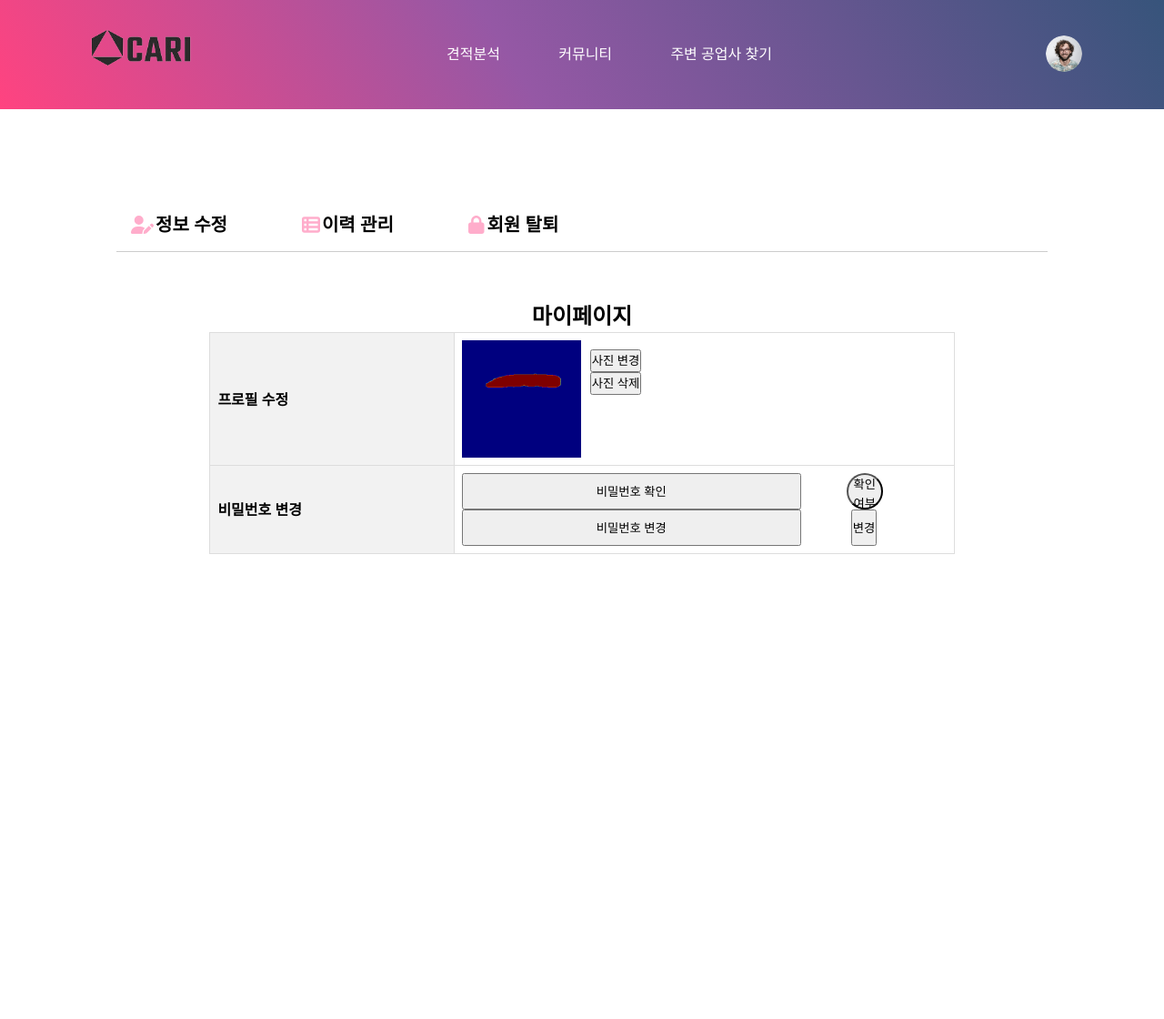
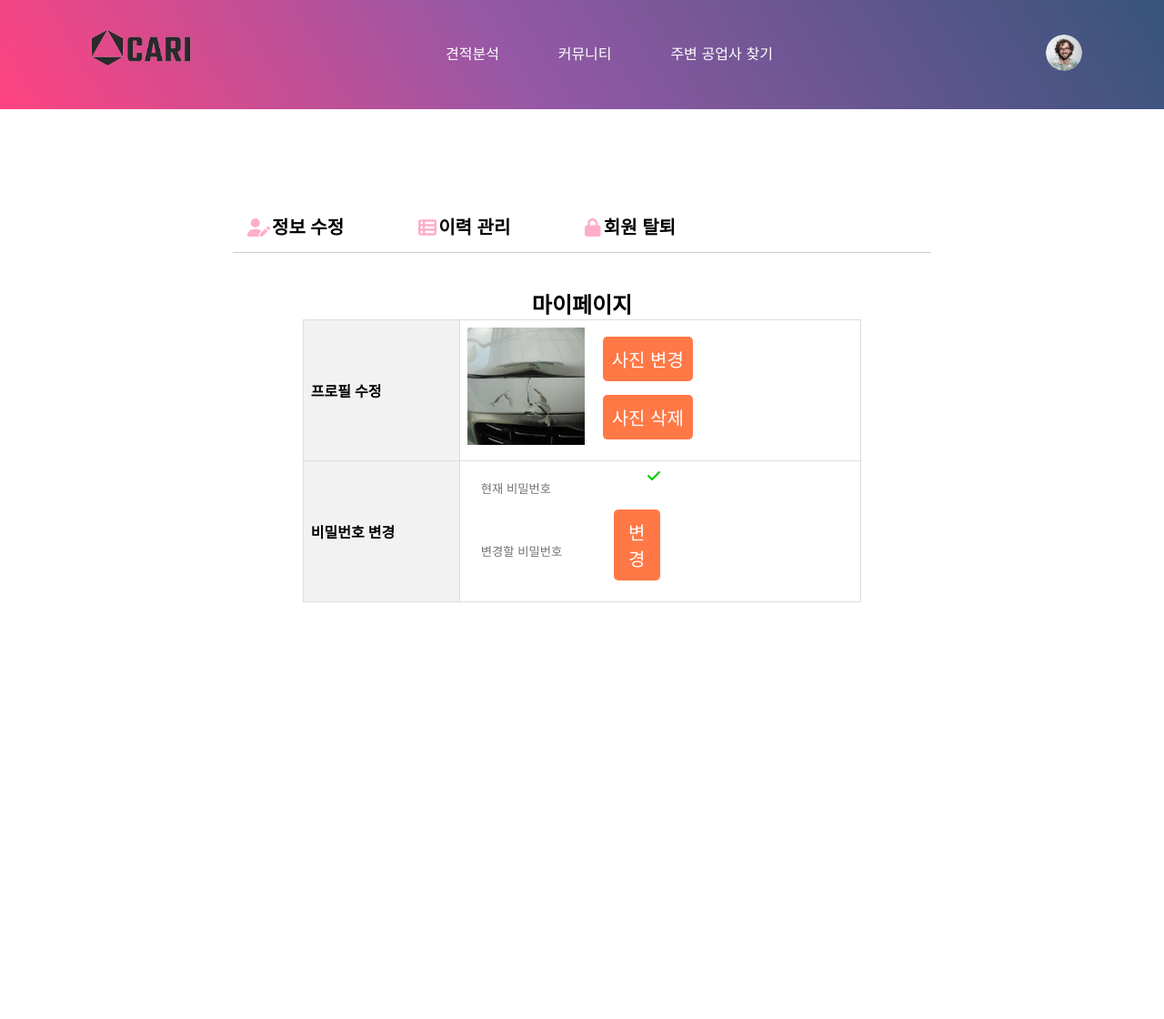
Before and after one commit to YooooSW/KEPCO_project_3, a Django app: page /my_page/ in a window 1280 px wide. Shown: the whole page at 91% size. Before the commit the page ends 609 px from the top, so only its background shows below. Run offline with Django 4.2, Linux system fonts and the light colour scheme; some libraries are stand-ins or nearby versions.

Commit message:
23.06.15 헤더수정 및 자동차 견적 페이지, 마이페이지 수정

```diff
--- a/Web_Django/mainapp/static/css/form.css
+++ b/Web_Django/mainapp/static/css/form.css
@@ -2,7 +2,7 @@
     margin: 0;
     padding: 0;
     box-sizing: border-box;
-    font-family: 'Black Han Sans', 'poppins', sans-serif;
+    /* font-family: 'Black Han Sans', 'poppins', sans-serif;  */
     /* 폰트 */
 }
 
--- a/Web_Django/mainapp/static/css/header.css
+++ b/Web_Django/mainapp/static/css/header.css
@@ -2,22 +2,18 @@
     margin: 0;
     padding: 0;
     box-sizing: border-box;
-    font-family:  'Black Han Sans','poppins', sans-serif;
-    /* 폰트 */
+
 }
 
 
-.nav-links li{
-    font-family: 'Black Han Sans', 'poppins', sans-serif;
-}
 .header{
     height: 15vh;
     width: 100%;
     /* 배경높이 조절 */
     background: linear-gradient(59deg, rgba(255,67,128,1) 0%, rgba(149,88,165,1) 44%, rgba(55,84,123,1) 100%);
-
     background-size: cover;
     background-position: center;
+    font-family:  'Black Han Sans','poppins', sans-serif;
 }
 
 nav{
--- a/Web_Django/mainapp/static/css/map.css
+++ b/Web_Django/mainapp/static/css/map.css
@@ -42,8 +42,6 @@
     margin-bottom: 10%;
     color: #fff;
     .text{color: #a838c4;}
-
-
 }
 
 .text{
--- a/Web_Django/mainapp/static/css/mypage.css
+++ b/Web_Django/mainapp/static/css/mypage.css
@@ -1,9 +1,10 @@
 .hero{
-    width:  80%;
+    width:  60%;
     height:  800px;
     position: relative;
     margin: 100px auto;
     overflow: hidden;
+
 }
 
 /* .img-btn{
@@ -18,6 +19,22 @@
     font-size: 20px;
 } */
 
+.img-btn{
+    display: flex;
+    flex-direction: row;
+    margin-bottom: 15px;
+    position: relative;
+    border: none;
+    width: 100%;
+    border-radius: 5px;
+    color: #ffffff;
+    background-color: #ff7846;
+    font-size:20px;
+    padding:10px 10px;
+}
+button{
+    cursor: pointer;
+}
 .btn-box{
     display: flex;
     border-bottom: 1px solid #ccc;
@@ -101,9 +118,6 @@
     text-overflow: ellipsis;
 }
 
-
-
-
 .table_my_page {
     border-collapse: collapse;
     width: 100%;
@@ -127,7 +141,8 @@ th {
     width: calc(100% - 200px);
 }
 .buttons {
-    margin: 10px;
+    margin-left: 20px;
+    margin-top: 10px;
 }
 
 .fa-user-pen, .fa-table-list{
@@ -138,3 +153,18 @@ th {
     color: rgb(255, 173, 203);
     margin-right: 3px;
 }
+
+/* ------check 아이콘--------- */
+.fa-check{
+    color: rgb(0, 205, 0);
+}
+
+
+/* ------비밀번호 변경 줄------ */
+
+.ch-pwd-row{
+    width: 50%;
+}
+.ch-pwd-row .img-btn{
+    width: 30%;
+}
--- a/Web_Django/mainapp/templates/mainapp/board_des.html
+++ b/Web_Django/mainapp/templates/mainapp/board_des.html
@@ -12,9 +12,10 @@
 <body>
     <div class="header">
         {% include 'mainapp/include/newnav.html' %}
+    </div>
 
-        <div class="container">
-             <div class="board_wrap">
+    <div class="container">
+        <div class="board_wrap">
         <div class="board_title">
             <strong>게 시 판</strong>
         </div>
--- a/Web_Django/mainapp/templates/mainapp/login/loginform.html
+++ b/Web_Django/mainapp/templates/mainapp/login/loginform.html
@@ -7,7 +7,7 @@
     <meta name="viewport" content="width=device-width, initial-scale=1.0">
     <title>Document</title>
     <link rel="stylesheet" href="login.css">
-    <script type="text/javascript" src="https://use.fontawesome.com/releases/v6.3.0/js/all.js" crossorigin="anonymous"></script>
+
     {% include 'mainapp/include/css.html' %}
 </head>
 <body>
--- a/Web_Django/mainapp/templates/mainapp/my_Page.html
+++ b/Web_Django/mainapp/templates/mainapp/my_Page.html
@@ -1,3 +1,4 @@
+{% load static %}
 <!DOCTYPE html>
 <html lang="ko">
 <head>
@@ -7,18 +8,16 @@
 
 
     <!-- header부분 -->
+    {% include 'mainapp/include/css.html' %}
     <link rel="stylesheet" type="text/css" href="/static/css/header.css">
     <link rel="stylesheet" type="text/css" href="/static/css/mypage.css">
-
-
-    <link rel="stylesheet" href="https://fonts.googleapis.com/css?family=Poppins&display=swap">
-    <script type="text/javascript" src="https://use.fontawesome.com/releases/v6.3.0/js/all.js" crossorigin="anonymous"></script>
 
 </head>
 <body>
     <div class="header">
     {% include 'mainapp/include/newnav.html' %}
-        <div class="hero">
+</div>
+        <div class="hero" id="testt">
             <div class = "btn-box">
                 <button id="btn1" onclick="openHTML()"><i class="fa-solid fa-user-pen"></i>정보 수정</button>
                 <button id="btn2" onclick="openCSS()"><i class="fa-solid fa-table-list"></i>이력 관리</button>
@@ -33,13 +32,13 @@
                     <table class="table_my_page">
                         <tbody>
                             <tr>
-                                <th >프로필 수정</th>
+                                <th>프로필 수정</th>
                                 <td>
                                     <div class="btn-img-row">
-                                        <img src="/static/img/r_3.png" alt="image">
+                                        <div class="profile_img"><img src="/static/img/r_1.png" alt="image"></div>
                                         <div class="buttons">
-                                            <div class="img-btn" style="display: flex; flex-direction: row;"><button>사진 변경</button></div>
-                                            <div class="img-btn" style="display: flex; flex-direction: row;"><button>사진 삭제</button></div>
+                                            <button class="img-btn">사진 변경</button>
+                                            <button class="img-btn">사진 삭제</button>
                                         </div>
                                     </div>
                                 </td>
@@ -47,16 +46,15 @@
                             <tr>
                                 <th>비밀번호 변경</th>
                                 <td>
-                                    <div>
+                                    <div class="ch-pwd-row">
                                         <div style="display: flex; flex-direction: row;">
-                                            <button style="width: 70%; height: 40px;">비밀번호 확인</button>
-                                            <div style="width: 50px;"></div> <!-- 여백을 추가 -->
-                                            <button style="width: 40px; height: 40px; border-radius: 100%;">확인여부</button>
+                                            <input type="password" placeholder="현재 비밀번호">
+                                            <i class="fa-solid fa-check"></i>
                                         </div>
                                         <div style="display: flex; flex-direction: row;">
-                                            <button style="width: 70%; height: 40px;">비밀번호 변경</button>
-                                            <div style="width: 55px;"></div> <!-- 여백을 추가 -->
-                                            <button style="height: 40px;">변경</button>
+                                            <input type="password" placeholder="변경할 비밀번호">
+
+                                            <button class="img-btn">변경</button>
                                         </div>
                                     </div>
 
@@ -74,61 +72,111 @@
             <div class="content" id="content2">
                 <div class="content-left">
                     <h2 align="left">게시글 내역</h2>
-                    <table class="table_my_page">
-                        <tbody>
-                            <tr>
-                            <td>데이터분석 전문가 자격검정 시험. 빅데이터 시대가 도래하고 데이터 분석가의 필요성이 증가함에 따라 데이터 분석 전문가 자격에 대한 기업의 수요를 반영하여
-                                2014년부터 실시한 시험으로 과학기술정보통신부가 주무부처이고 한국데이터산업진흥원이 시행한다.
-                            </td>
-                            <td style="white-space: nowrap;">댓글 개수 </td>
-                            <td style="white-space: nowrap;">댓글 작성시간 </td>
-                            </tr>
-                            <tr>
-                                <td>데이터분석 전문가 자격검정 시험. 빅데이터 시대가 도래하고 데이터 분석가의 필요성이 증가함에 따라 데이터 분석 전문가 자격에 대한 기업의 수요를 반영하여
-                                    2014년부터 실시한 시험으로 과학기술정보통신부가 주무부처이고 한국데이터산업진흥원이 시행한다.
-                                </td>
-                                <td style="white-space: nowrap;">댓글 개수 </td>
-                                <td style="white-space: nowrap;">댓글 작성시간 </td>
-                            </tr>
+                    <div class="table-box">
 
-                            <tr>
-                                <td>데이터분석 전문가 자격검정 시험. 빅데이터 시대가 도래하고 데이터 분석가의 필요성이 증가함에 따라 데이터 분석 전문가 자격에 대한 기업의 수요를 반영하여
-                                    2014년부터 실시한 시험으로 과학기술정보통신부가 주무부처이고 한국데이터산업진흥원이 시행한다.
-                                </td>
-                                <td style="white-space: nowrap;">댓글 개수 </td>
-                                <td style="white-space: nowrap;">댓글 작성시간 </td>
-                            </tr>
-                        </tbody>
-                        </table>
+                        <div class="table-row table-head">
+                            <div class="table-cell first-cell">
+                                <p>순번</p>
+                            </div>
+                            <div class="table-cell">
+                                <p>제목</p>
+                            </div>
+                            <div class="table-cell">
+                                <p>작성자</p>
+                            </div>
+                            <div class="table-cell last-cell">
+                                <p>작성일</p>
+                            </div>
+
+                        </div>
+
+                        <div class="table-row">
+                            <div class="table-cell first-cell">
+                                <p>001</p>
+                            </div>
+                            <div class="table-cell">
+                                <p>견적비용확인좀</p>
+                            </div>
+                            <div class="table-cell">
+                                <p>홍길동</p>
+                            </div>
+                            <div class="table-cell last-cell">
+                                <p>23.06.12</p>
+                            </div>
+
+                        </div>
+                        <div class="table-row">
+                            <div class="table-cell first-cell">
+                                <p>002</p>
+                            </div>
+                            <div class="table-cell">
+                                <p>견적비용확인좀22</p>
+                            </div>
+                            <div class="table-cell">
+                                <p>홍길동</p>
+                            </div>
+                            <div class="table-cell last-cell">
+                                <p>23.06.13</p>
+                            </div>
+
+                        </div>
+
+                        <li>
+                            <div id="divPaging">
+                                <div>◀</div>
+                                <div><b>1</b></div>
+                                <div>2</div>
+                                <div>3</div>
+                                <div>4</div>
+                                <div>5</div>
+                                <div>▶</div>
+                            </div>
+                        </li>
+                    </div>
 
                         <h2 align="left">댓글 내역</h2>
-                        <table class="table_my_page">
-                        <tbody>
-                            <tr>
-                            <td>데이터분석 전문가 자격검정 시험. 빅데이터 시대가 도래하고 데이터 분석가의 필요성이 증가함에 따라 데이터 분석 전문가 자격에 대한 기업의 수요를 반영하여
-                                2014년부터 실시한 시험으로 과학기술정보통신부가 주무부처이고 한국데이터산업진흥원이 시행한다.
-                            </td>
-                            <td style="white-space: nowrap;">댓글 개수 </td>
-                            <td style="white-space: nowrap;">댓글 작성시간 </td>
-                            </tr>
+                        <div class="table-box">
 
-                            <tr>
-                                <td>데이터분석 전문가 자격검정 시험. 빅데이터 시대가 도래하고 데이터 분석가의 필요성이 증가함에 따라 데이터 분석 전문가 자격에 대한 기업의 수요를 반영하여
-                                    2014년부터 실시한 시험으로 과학기술정보통신부가 주무부처이고 한국데이터산업진흥원이 시행한다.
-                                </td>
-                                <td style="white-space: nowrap;">댓글 개수 </td>
-                                <td style="white-space: nowrap;">댓글 작성시간 </td>
-                            </tr>
+                            <div class="table-row table-head">
+                                <div class="table-cell first-cell">
+                                    <p>댓글내용</p>
+                                </div>
+                                <div class="table-cell">
+                                    <p>글 제목</p>
+                                </div>
 
-                            <tr>
-                                <td>데이터분석 전문가 자격검정 시험. 빅데이터 시대가 도래하고 데이터 분석가의 필요성이 증가함에 따라 데이터 분석 전문가 자격에 대한 기업의 수요를 반영하여
-                                    2014년부터 실시한 시험으로 과학기술정보통신부가 주무부처이고 한국데이터산업진흥원이 시행한다.
-                                </td>
-                                <td style="white-space: nowrap;">댓글 개수 </td>
-                                <td style="white-space: nowrap;">댓글 작성시간 </td>
-                            </tr>
-                        </tbody>
-                        </table>
+                                <div class="table-cell last-cell">
+                                    <p>작성일</p>
+                                </div>
+
+                            </div>
+
+                            <div class="table-row">
+                                <div class="table-cell first-cell">
+                                    <p>견적겁나비싸네</p>
+                                </div>
+                                <div class="table-cell">
+                                    <p>견적비용확인좀</p>
+                                </div>
+
+                                <div class="table-cell last-cell">
+                                    <p>23.06.12</p>
+                                </div>
+
+                            </div>
+
+                            <li>
+                                <div id="divPaging">
+                                    <div>◀</div>
+                                    <div><b>1</b></div>
+                                    <div>2</div>
+                                    <div>3</div>
+                                    <div>4</div>
+                                    <div>5</div>
+                                    <div>▶</div>
+                                </div>
+                            </li>
+                        </div>
                 </div>
             </div>
 
@@ -148,7 +196,7 @@
             </div>
 
         </div>
-    </div>
+
 
     <script src="/static/js/yun.js"></script>
     <script src="/static/js/user.js"></script>
```
Also changed, not shown: Web_Django/mainapp/static/css/board.css (+1 -16 lines), Web_Django/mainapp/static/css/result.css (+40 -32 lines), Web_Django/mainapp/templates/mainapp/board.html (+9 -5 lines), Web_Django/mainapp/templates/mainapp/car_repair_calculation_Page.html (+15 -8 lines), Web_Django/mainapp/templates/mainapp/map.html (+2 -8 lines), Web_Django/mainapp/templates/mainapp/map_api.html (deleted, +0 -373 lines), Web_Django/db.sqlite3.
